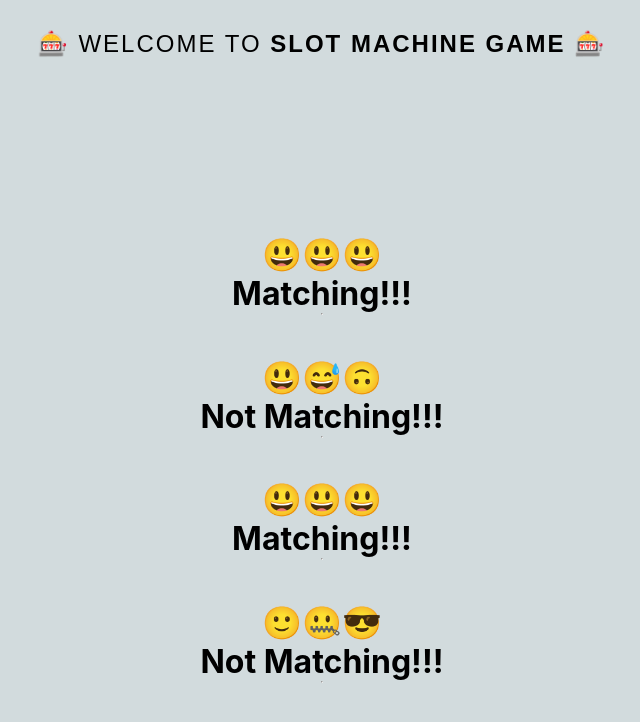
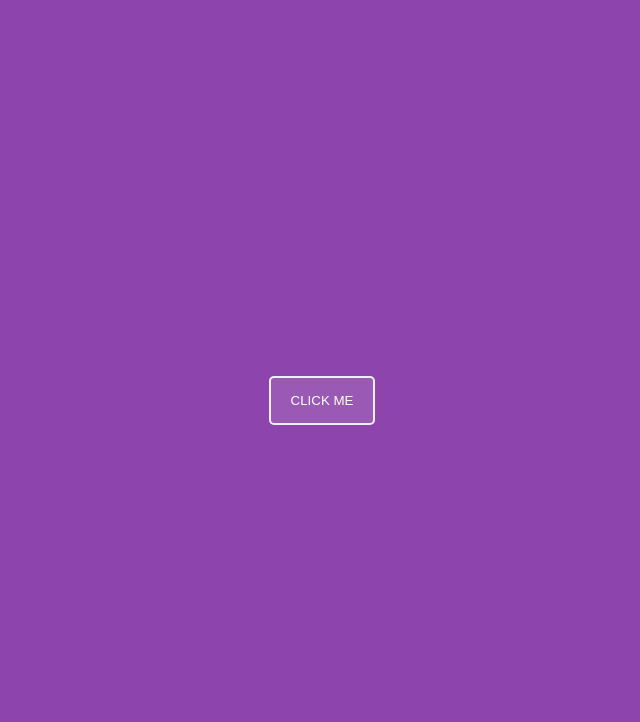
Before and after one commit to diksha-gowda/react-thapa-technical, a React (Create React App) app: page / in a window 1280 px wide. Shown: the top 722 px of the page, without its empty margins (318-958 px from the left). Built offline with nearby package versions, Linux system fonts and the light colour scheme.

Commit message:
Handling Events in ReactJS - Changing background color using hooks (useState())

```diff
--- a/src/App.js
+++ b/src/App.js
@@ -1,11 +1,28 @@
-import React from 'react'
-import SlotMatch from './SlotMach';
+import React, { useState } from 'react'
+const getRandomColor = ()=>{
+  let letters = '0123456789ABCDEF';
+  let color = '#';
+  for (let i = 0; i < 6; i++) {
+    color += letters[Math.floor(Math.random() * 16)];
+  }
+  return color;
+}
 
-const App = ()=>{
-  return(
+const App = () => {
+  const purple = '#8e44ad';
+  const [bg, setBg] = useState(purple); // bg will fetch purple
+  const bgChange = ()=>{
+  let newbg = getRandomColor();
+  console.log(newbg);
+  setBg(newbg);
+}
+  return (
     <>
-    <SlotMatch />
+        <div style={{ backgroundColor: bg}}>
+          <button onClick={bgChange}>Click Me</button>
+        </div>
     </>
-  );
+  )
 }
+
 export default App;
--- a/src/index.css
+++ b/src/index.css
@@ -11,7 +11,7 @@ body {
   box-sizing: border-box;
   padding: 0;
   margin: 0;
-  background-color: #d2dbdd;
+  background-color: #9b59b6;
 }
 
 code {
```
